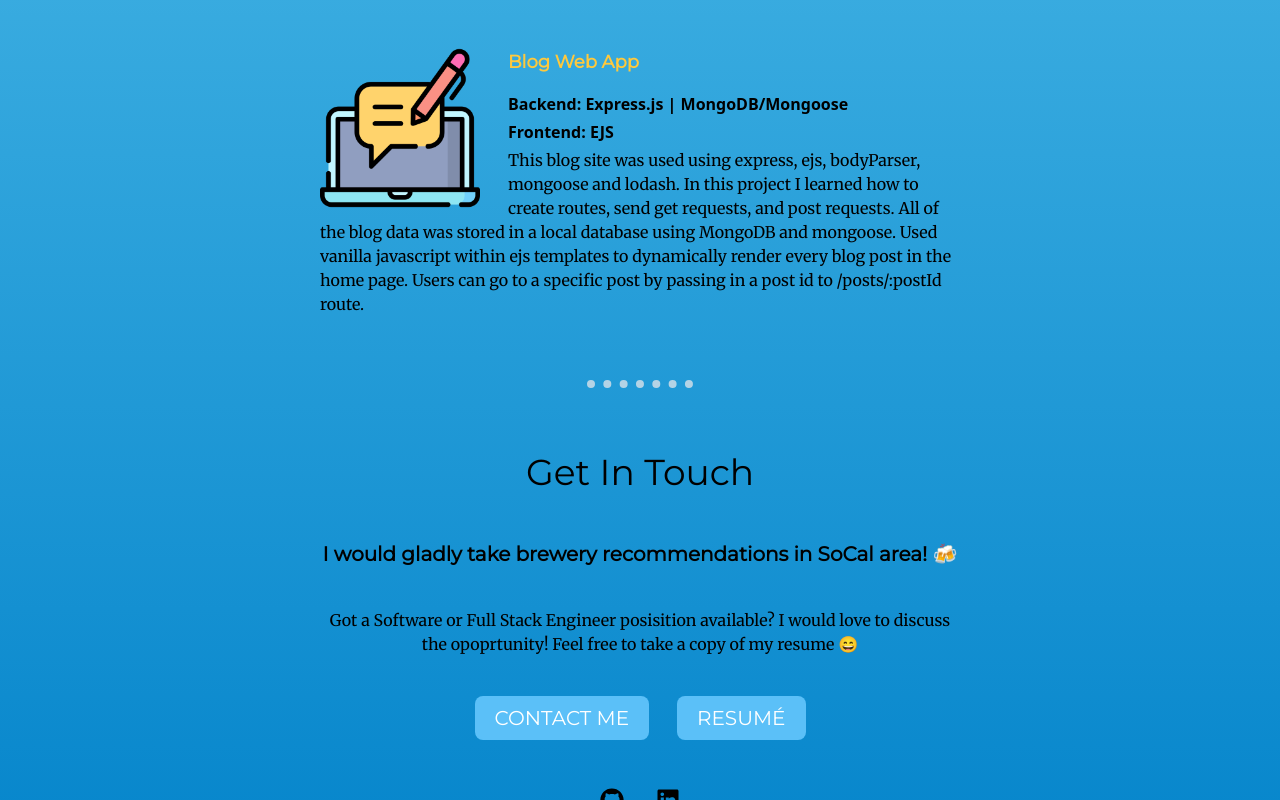
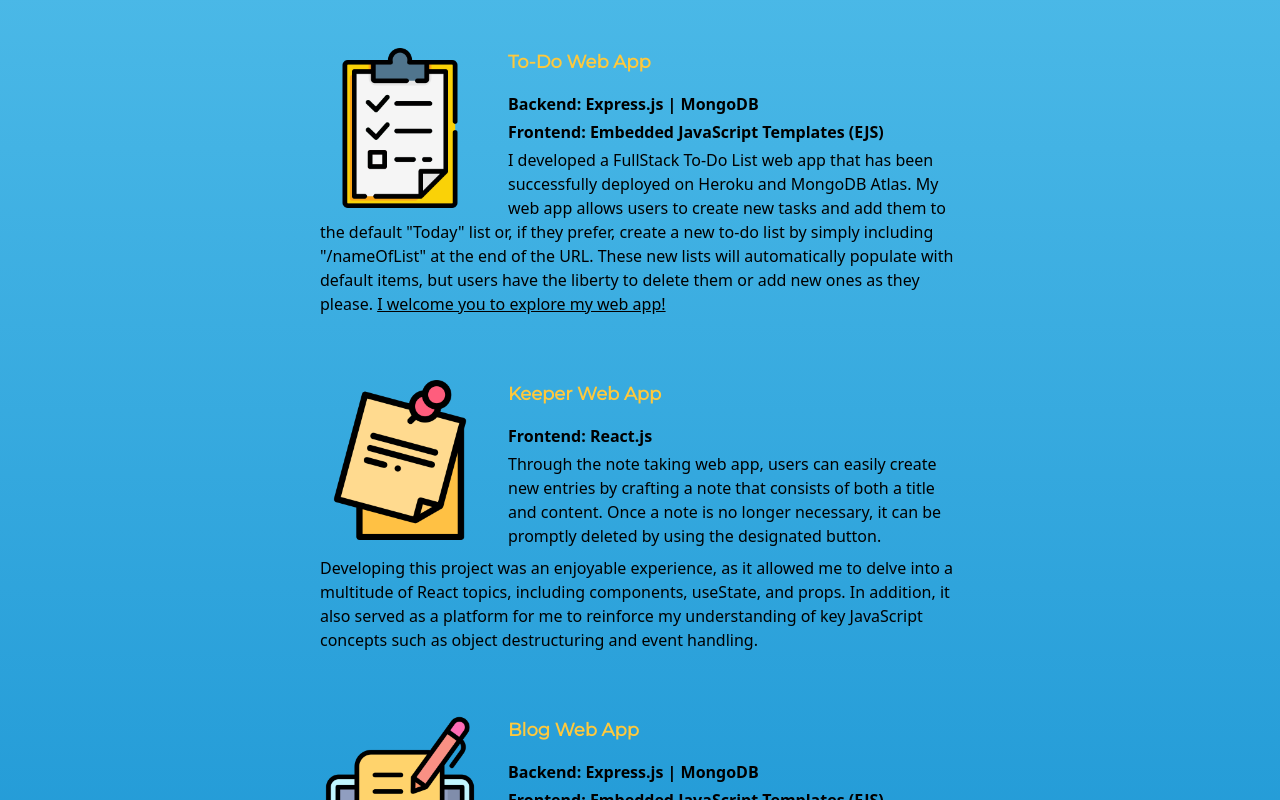
Before and after one commit to emmanuelreyes28/personal-webpage, a React (Create React App) app: page / in a window 1280 px wide. Shown: the part 1320-2120 px from the top of the page. Built offline with nearby package versions, Linux system fonts and the light colour scheme.

Commit message:
Edit skills component and add new image

```diff
--- a/src/components/Skills.jsx
+++ b/src/components/Skills.jsx
@@ -1,4 +1,8 @@
 import React from "react";
+import toDoListImage from "../images/to-do-list.png";
+import stickyNoteImage from "../images/sticky-notes.png";
+import newsLetterImage from "../images/newsletter.png";
+import whisperImage from "../images/whisper.png";
 import bloggingImage from "../images/blogging.png";
 
 function Skills() {
@@ -8,17 +12,70 @@ function Skills() {
       <div className="w-1/2 my-16 mx-auto text-left">
         <img
           className="w-1/4 float-left mr-7"
+          src={toDoListImage}
+          alt="to-do list icon"
+        />
+        <h3 className="font-heading font-bold text-lg my-4 text-orange">
+          To-Do Web App
+        </h3>
+        <p className="font-semibold pb-1">Backend: Express.js | MongoDB</p>
+        <p className="font-semibold pb-1">
+          Frontend: Embedded JavaScript Templates (EJS)
+        </p>
+        <p>
+          I developed a FullStack To-Do List web app that has been successfully
+          deployed on Heroku and MongoDB Atlas. My web app allows users to
+          create new tasks and add them to the default "Today" list or, if they
+          prefer, create a new to-do list by simply including "/nameOfList" at
+          the end of the URL. These new lists will automatically populate with
+          default items, but users have the liberty to delete them or add new
+          ones as they please.{" "}
+          <a
+            className="underline"
+            href="https://blooming-earth-22696.herokuapp.com/"
+          >
+            I welcome you to explore my web app!
+          </a>
+        </p>
+      </div>
+      <div className="w-1/2 my-16 mx-auto text-left">
+        <img
+          className="w-1/4 float-left mr-7"
+          src={stickyNoteImage}
+          alt="sticky note icon"
+        />
+        <h3 className="font-heading font-bold text-lg my-4 text-orange">
+          Keeper Web App
+        </h3>
+        <p className="font-semibold pb-1">Frontend: React.js</p>
+        <p className="pb-2">
+          Through the note taking web app, users can easily create new entries
+          by crafting a note that consists of both a title and content. Once a
+          note is no longer necessary, it can be promptly deleted by using the
+          designated button.{" "}
+        </p>
+        <p>
+          Developing this project was an enjoyable experience, as it allowed me
+          to delve into a multitude of React topics, including components,
+          useState, and props. In addition, it also served as a platform for me
+          to reinforce my understanding of key JavaScript concepts such as
+          object destructuring and event handling.
+        </p>
+      </div>
+      <div className="w-1/2 my-16 mx-auto text-left">
+        <img
+          className="w-1/4 float-left mr-7"
           src={bloggingImage}
           alt="blogging icon"
         />
         <h3 className="font-heading font-bold text-lg my-4 text-orange">
           Blog Web App
         </h3>
+        <p className="font-semibold pb-1">Backend: Express.js | MongoDB</p>
         <p className="font-semibold pb-1">
-          Backend: Express.js | MongoDB/Mongoose{" "}
+          Frontend: Embedded JavaScript Templates (EJS)
         </p>
-        <p className="font-semibold pb-1">Frontend: EJS</p>
-        <p className="font-display">
+        <p>
           This blog site was used using express, ejs, bodyParser, mongoose and
           lodash. In this project I learned how to create routes, send get
           requests, and post requests. All of the blog data was stored in a
```
Also changed, not shown: src/images/sticky-notes.png (added).
